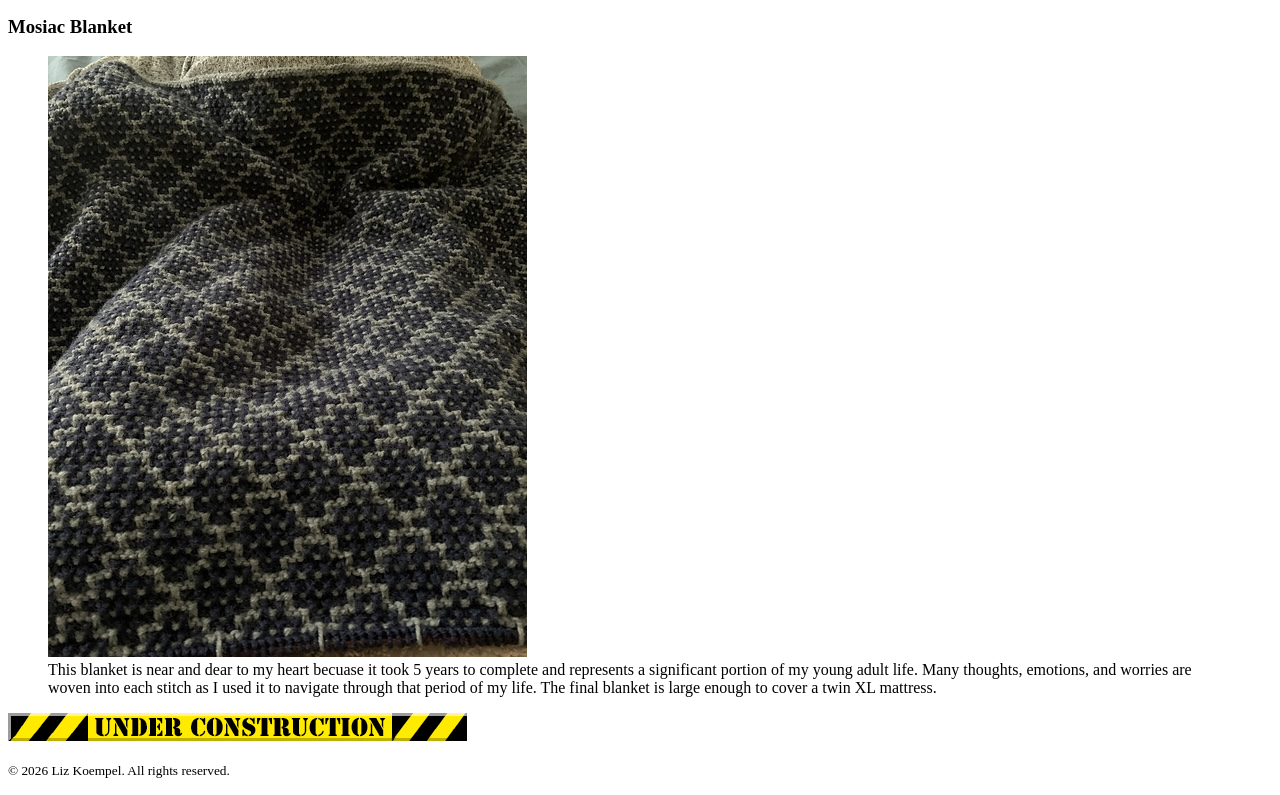
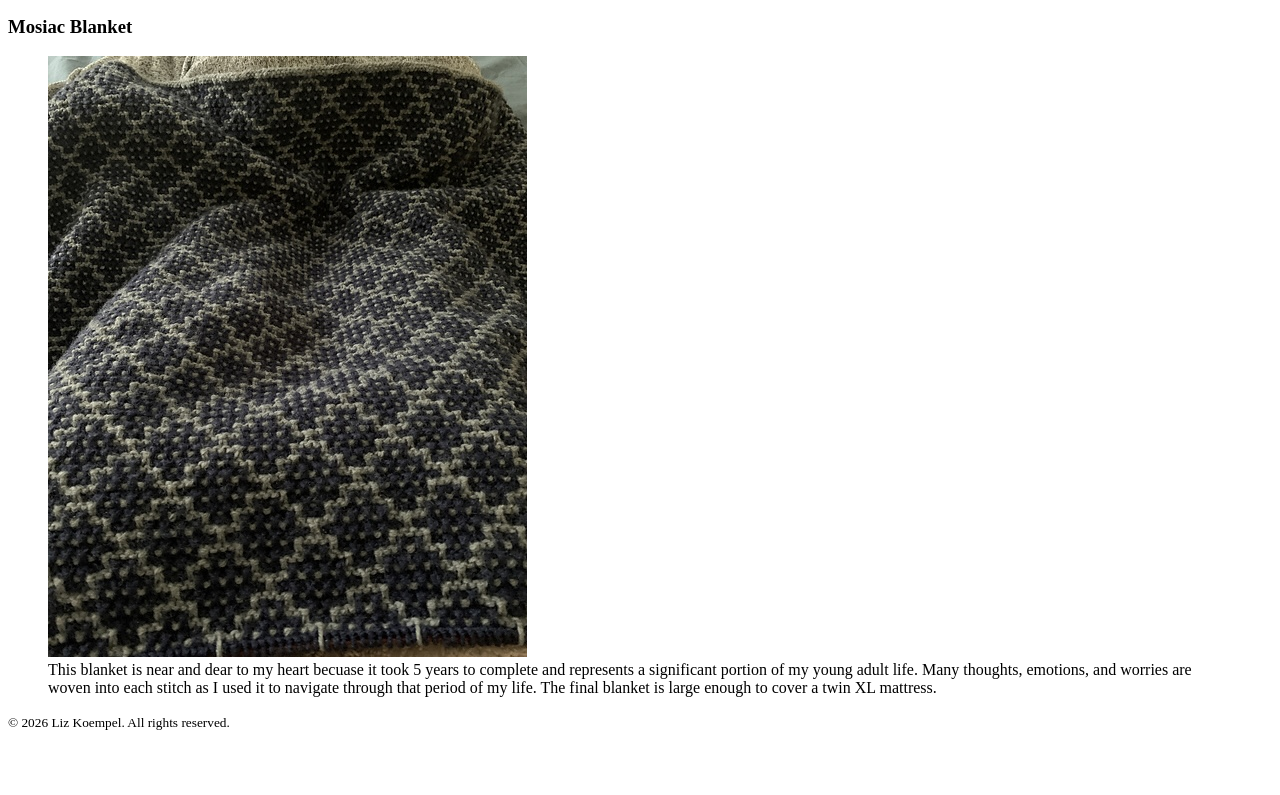
Before and after one commit to werecapy/LizPortfolioSite, a plain HTML site: page about.html in a window 1280 px wide. Shown: the part 6650-7445 px from the top of the page. After the commit the page ends 7397 px from the top, so only its background shows below. Drawn offline with Linux system fonts and the light colour scheme.

Commit message:
took out the gif

```diff
--- a/about.html
+++ b/about.html
@@ -46,8 +46,6 @@
       <img src="Assets/mosiac_blanket.jpg" alt="A knit blanket done using mosaic colorwork">
       <figcaption>This blanket is near and dear to my heart becuase it took 5 years to complete and represents a significant portion of my young adult life. Many thoughts, emotions, and worries are woven into each stitch as I used it to navigate through that period of my life. The final blanket is large enough to cover a twin XL mattress.</figcaption>
     </figure>
-
-    <img src="Assets/mamagnolia_acresunderconstruction.gif" alt="Under construction gif">
   </main>
   <footer>
     <p><small>&copy; 2026 Liz Koempel. All rights reserved.</small></p>
```
Also changed, not shown: contact.html (+0 -1 lines), index.html (+0 -1 lines), projects.html (+0 -1 lines).
